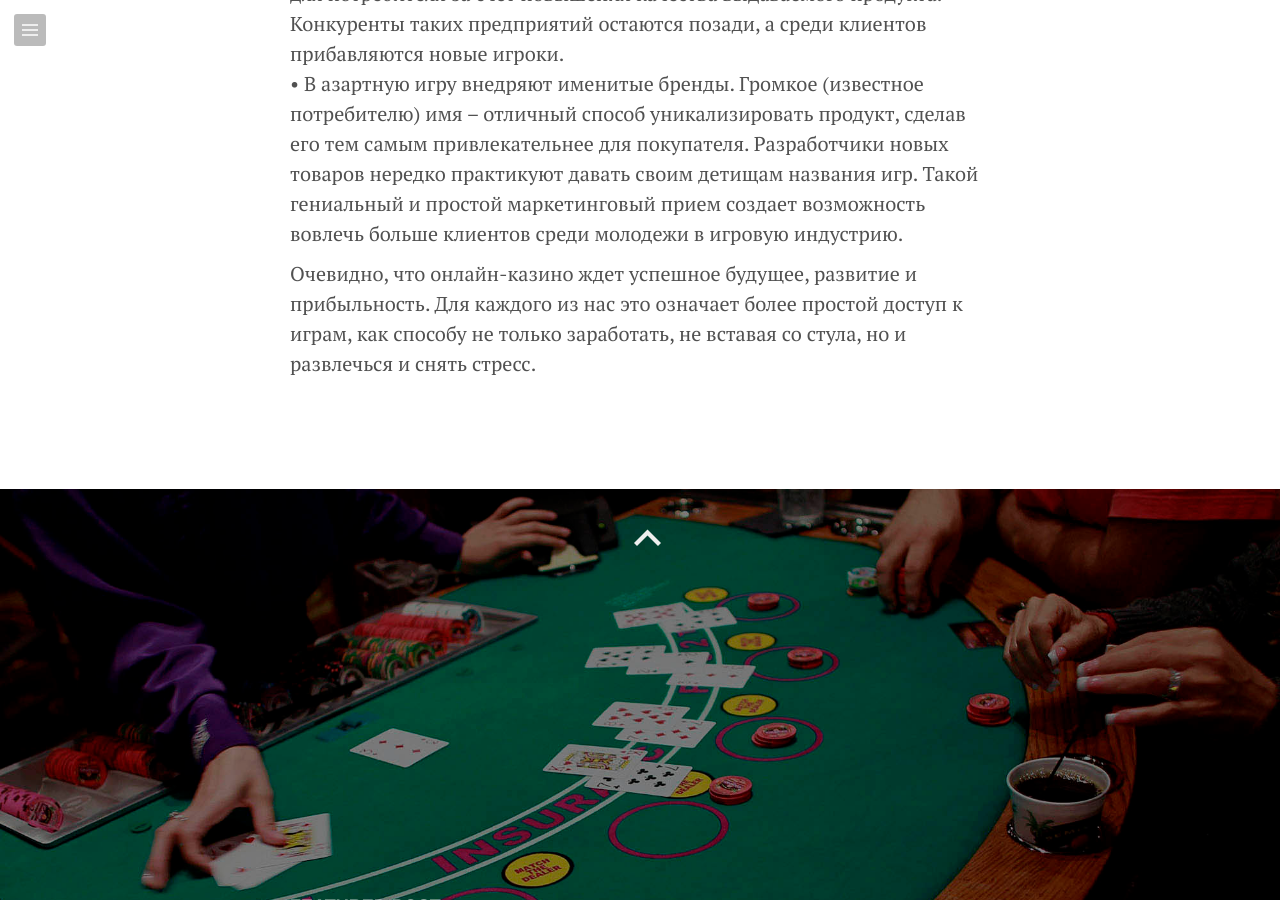
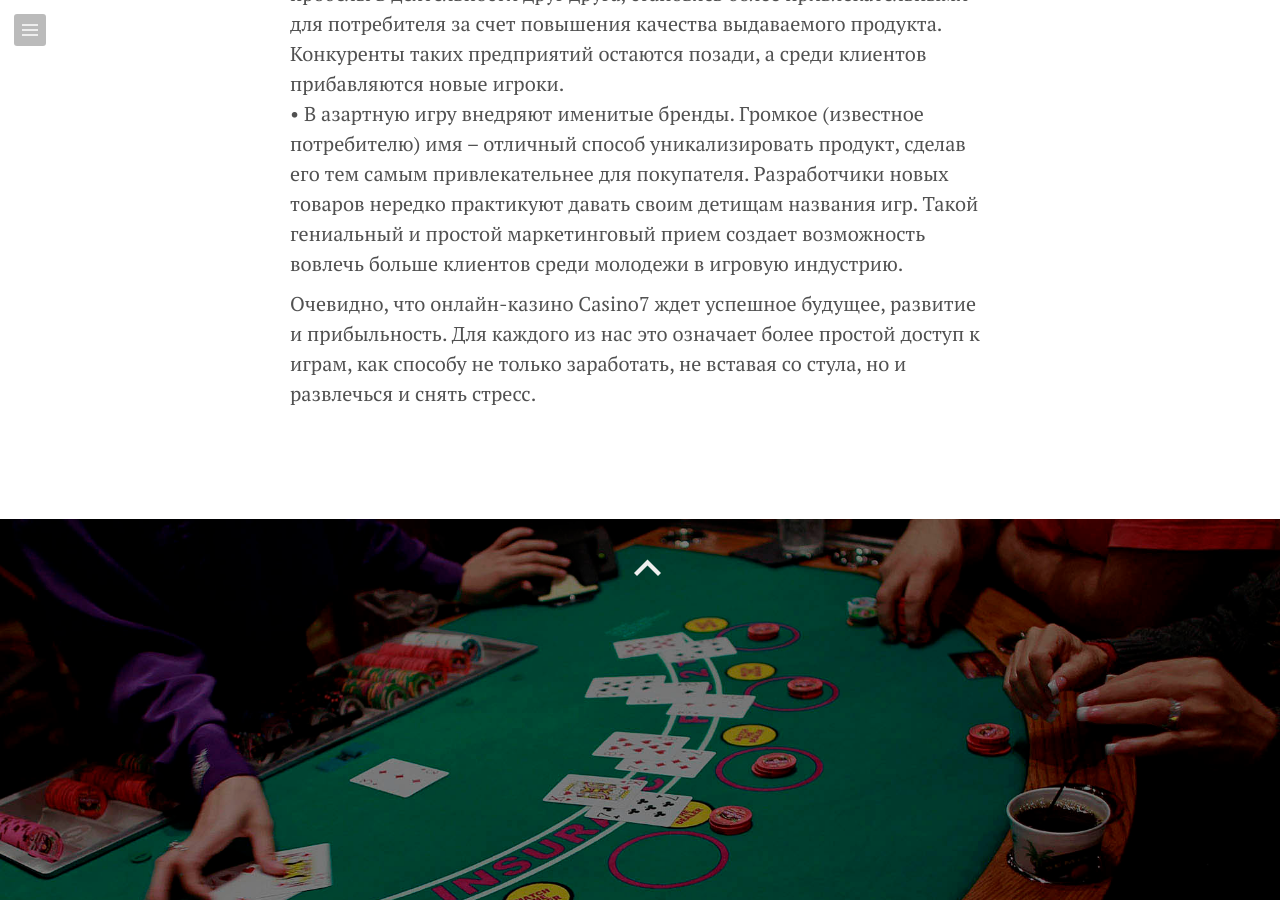
Before and after one commit to keepcalminblog/keepcalminblog.github.io, a Jekyll site: the page built from _posts/2019-01-23-razvitie-online-casino.md, in a window 1280 px wide and 900 px high, scrolled down 2462 px. Built offline with Jekyll 4.4.1, drawn with Linux system fonts in a browser that asks for light colours; Markdown is read by kramdown in place of the engine named in the settings; some of the changed text lies outside the part shown.

Commit message:
Update from Forestry.io ilya.kono@gmail.com updated _posts/2019-01-23-razvitie-online-casino.md

```diff
--- a/_posts/2019-01-23-razvitie-online-casino.md
+++ b/_posts/2019-01-23-razvitie-online-casino.md
@@ -11,7 +11,7 @@
 
 Для развития и популяризации чего-либо нужны причины. И онлайн-казино – не исключение. В каждом уголке мира темпы развития такой индустрии различаются, ведь влияние на процесс оказывает все – доходы государства, уровень жизни его граждан, то, на какой ступени тут находится тех. прогресс и т.д.
 
-{% include image.html url="/img/livecasinoUP.jpg" width="100%" %}
+{% include image.html url="/img/livecasinoUP.jpg" width="100%"  description="Возникновение интернет-казино"%}
 
 Меж тем игровая индустрия онлайн уверенно просачивается в те уголки земли, где еще вчера не было интернет-покрытия. Какие же факторы влияют на распространение виртуального казино?
 
@@ -23,4 +23,4 @@
 <br>• Развитию способствует также объединение предприятий. Конкуренция в любом бизнесе становится более острой с каждым днем. Для того чтобы выжить в таком бушующем море, многие компании консолидируются друг с другом. К примеру, есть два бренда, которые трудятся в разных сферах игрового дела. Начиная совместную работу, они могут восполнять пробелы в деятельности друг друга, становясь более привлекательными для потребителя за счет повышения качества выдаваемого продукта. Конкуренты таких предприятий остаются позади, а среди клиентов прибавляются новые игроки.
 <br>• В азартную игру внедряют именитые бренды. Громкое (известное потребителю) имя – отличный способ уникализировать продукт, сделав его тем самым привлекательнее для покупателя. Разработчики новых товаров нередко практикуют давать своим детищам названия игр. Такой гениальный и простой маркетинговый прием создает возможность вовлечь больше клиентов среди молодежи в игровую индустрию.
 
-Очевидно, что онлайн-казино ждет успешное будущее, развитие и прибыльность. Для каждого из нас это означает более простой доступ к играм, как способу не только заработать, не вставая со стула, но и развлечься и снять стресс.
+Очевидно, что онлайн-казино Casino7 ждет успешное будущее, развитие и прибыльность. Для каждого из нас это означает более простой доступ к играм, как способу не только заработать, не вставая со стула, но и развлечься и снять стресс.
```
